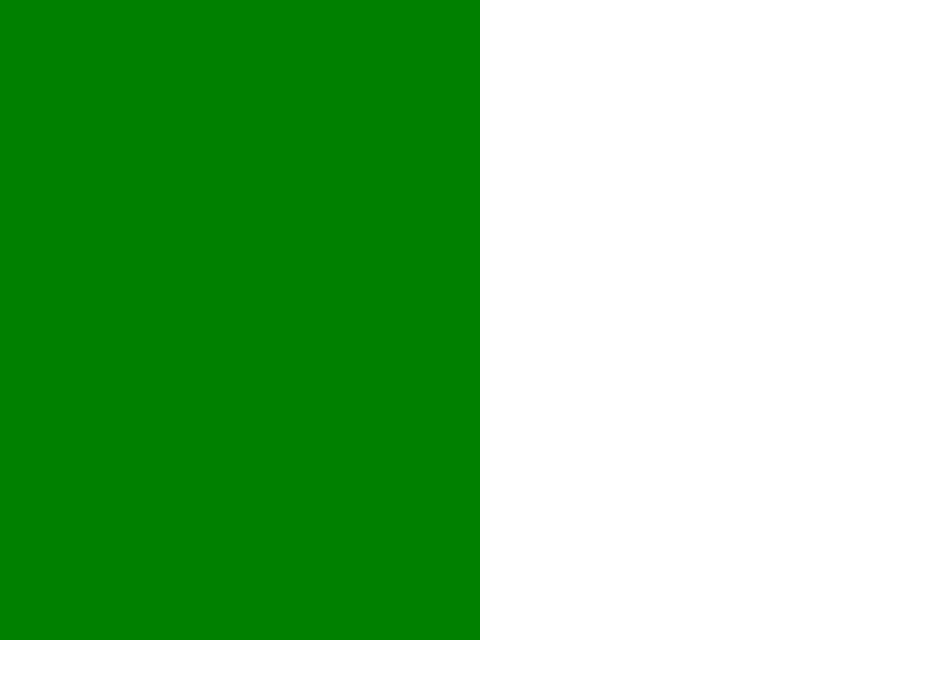
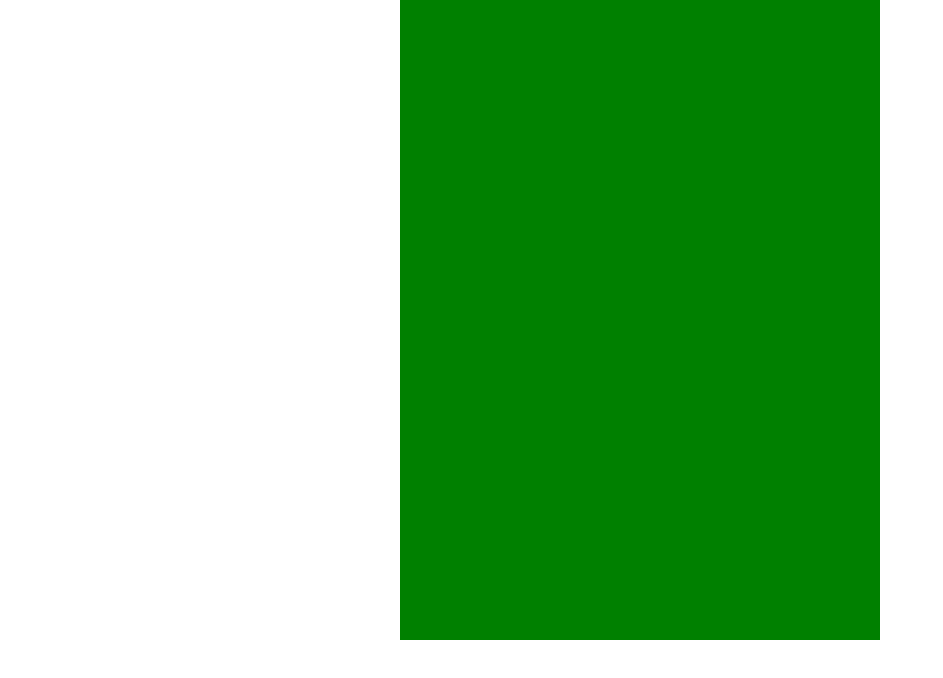
Before and after one commit to EDowning2000/tasiaTime, a Next.js app in the folder client/: page / in a window 1280 px wide. Shown: the top 678 px of the page, without its empty margins (0-943 px from the left). Built offline with nearby package versions, Linux system fonts and the light colour scheme.

Commit message:
got the card centered

```diff
--- a/client/pages/index.js
+++ b/client/pages/index.js
@@ -1,4 +1,8 @@
 import styles from "../styles/Home.module.css";
 export default function Home() {
-  return <div className={styles.mainContainer}></div>;
+  return (
+    <div className={styles.mainContainer}>
+      <div className={styles.secondaryContainer}></div>
+    </div>
+  );
 }
--- a/client/styles/Home.module.css
+++ b/client/styles/Home.module.css
@@ -2,7 +2,5 @@
   height: 80vh;
   width: 30rem;
   background-color: green;
-  display: flex;
-  justify-content: center;
-  align-items: center;
+  margin: auto;
 }
```
